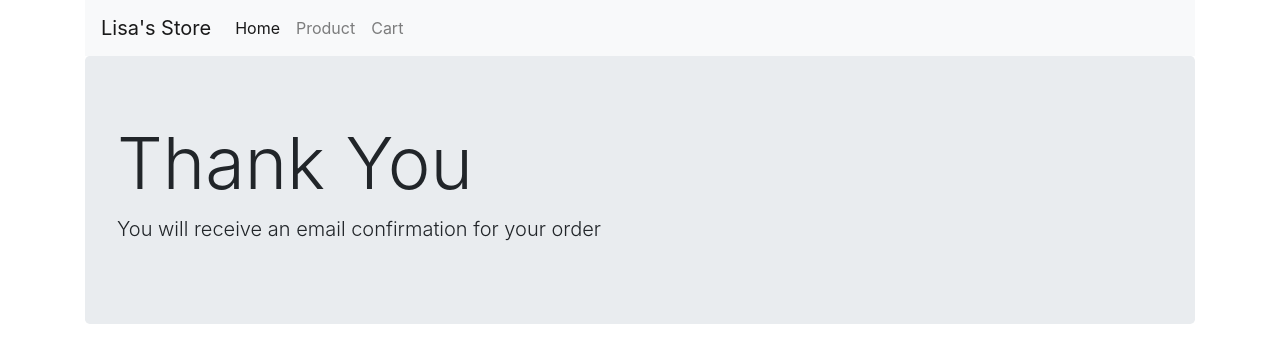
After one commit to VisaLisa/store, a Flask app: page /thanks in a window 1280 px wide. The commit adds this page. Shown: the top 363 px of the page. Run offline with Flask 2, Linux system fonts and the light colour scheme; some libraries are stand-ins or nearby versions.

Commit message:
buy button will checkout stripe

```diff
--- a/app.py
+++ b/app.py
@@ -1,7 +1,7 @@
 import os
-# import stripe
+import stripe
 
-from flask import Flask, jsonify, render_template
+from flask import Flask, jsonify, render_template, url_for
 from flask_debugtoolbar import DebugToolbarExtension
 from flask_sqlalchemy import SQLAlchemy
 
@@ -9,23 +9,52 @@ from forms import AddProductForm
 from models import db, connect_db, Product
 
 app = Flask(__name__)
+# Ensure that debug mode is *on*
+app.debug = True
+
+# Enable flask session cookies
+app.config['SECRET_KEY'] = 'key'
+
 toolbar = DebugToolbarExtension(app)
-app.config['SECRET_KEY'] = "stuffthings"
-app.config ['SQLALCHEMY_DATABASE_URI'] = 'postgres:///lisastore'
+
+app.config['SQLALCHEMY_DATABASE_URI'] = 'postgresql:///lisastore'
 app.config['SQLALCHEMY_TRACK_MODIFICATIONS'] = False
-# app.config['STRIPE_PUBLIC_KEY'] = 'pk_test_51IdJOfLr6dKpoHJsWZmDW1ImIVKAreVf0GhQDzfTT74uiNGeR2Pd42ZzFOHIJ4Al1PmZMU54btPNINuFbbsve5SP00ynr27tFh'
 
-# stripe.api_key = app.config['STRIPE_SECRET_KEY'] = 'sk_test_51IdJOfLr6dKpoHJs2lQ0qg5DYKkmBSsnPlpiL393r4pN0YKqN0p1dpAf0X0VGJbjSXWjy027R7foLtBJLewEAvjq00M1PmdOqC'
+app.config['STRIPE_PUBLIC_KEY'] = 'pk_test_51IdJOfLr6dKpoHJsWZmDW1ImIVKAreVf0GhQDzfTT74uiNGeR2Pd42ZzFOHIJ4Al1PmZMU54btPNINuFbbsve5SP00ynr27tFh'
+app.config['STRIPE_SECRET_KEY'] = 'sk_test_51IdJOfLr6dKpoHJs2lQ0qg5DYKkmBSsnPlpiL393r4pN0YKqN0p1dpAf0X0VGJbjSXWjy027R7foLtBJLewEAvjq00M1PmdOqC'
+stripe.api_key = app.config['STRIPE_SECRET_KEY']
 
 
 connect_db(app)
-db.create_all()
 
 
 @app.route("/")
-def homepage():
+def index():
     """Show homepage - show product list"""
-    return render_template("index.html")
+
+    return render_template('index.html')
+
+@app.route('/stripe_pay')
+def stripe_pay():
+    session = stripe.checkout.Session.create(
+    payment_method_types=['card'],
+    line_items=[{
+      'price': 'price_1IdLSZLr6dKpoHJsWmIKoitx',
+      'quantity': 1,
+    }],
+    mode='payment',
+    success_url=url_for('thanks', _external=True) + '?session_id={CHECKOUT_SESSION_ID}',
+    cancel_url=url_for('index', _external=True),
+    )
+    return {
+        'checkout_session_id': session['id'],
+        'checkout_public_key': app.config['STRIPE_PUBLIC_KEY']
+        }
+
+
+@app.route("/thanks")
+def thanks():
+    return render_template("thanks.html")
 
 # TODO: product page - add, delete, edit
 # @app.route('/products')
--- a/templates/base.html
+++ b/templates/base.html
@@ -4,9 +4,26 @@
     <meta charset="UTF-8">
     <meta http-equiv="X-UA-Compatible" content="IE=edge">
     <meta name="viewport" content="width=device-width, initial-scale=1.0">
+    <link rel="stylesheet" href="https://maxcdn.bootstrapcdn.com/bootstrap/4.0.0/css/bootstrap.min.css" integrity="sha384-Gn5384xqQ1aoWXA+058RXPxPg6fy4IWvTNh0E263XmFcJlSAwiGgFAW/dAiS6JXm" crossorigin="anonymous">
+
     <title>Lisa's Store</title>
 </head>
 <body>
+    <div class="container">
+        <nav class="navbar navbar-expand-lg navbar-light bg-light">
+            <a class="navbar-brand" href="#">Lisa's Store</a>
+            <button class="navbar-toggler" type="button" data-toggle="collapse" data-target="#navbarNavAltMarkup" aria-controls="navbarNavAltMarkup" aria-expanded="false" aria-label="Toggle navigation">
+              <span class="navbar-toggler-icon"></span>
+            </button>
+            <div class="collapse navbar-collapse" id="navbarNavAltMarkup">
+              <div class="navbar-nav">
+                <a class="nav-item nav-link active" href="#">Home <span class="sr-only">(current)</span></a>
+                <a class="nav-item nav-link" href="#">Product</a>
+                <a class="nav-item nav-link" href="#">Cart</a>
+              </div>
+            </div>
+          </nav>
+    </div>
     {% block content %} {% endblock %}
 </body>
 </html>
--- /dev/null
+++ b/templates/thanks.html
@@ -0,0 +1,18 @@
+{% extends "base.html" %}
+
+{% block content %}
+
+<body>
+    <div class="container">
+
+      <div class="jumbotron">
+        <h1 class="display-3">Thank You</h1>
+        <p class="lead">You will receive an email confirmation for your order</p>
+      </div>
+
+
+    </div>
+
+  </body>
+
+{% endblock %}
```
Also changed, not shown: static/script-ajax.js (added, +19 -0 lines), templates/index.html (+15 -0 lines), README.md.
